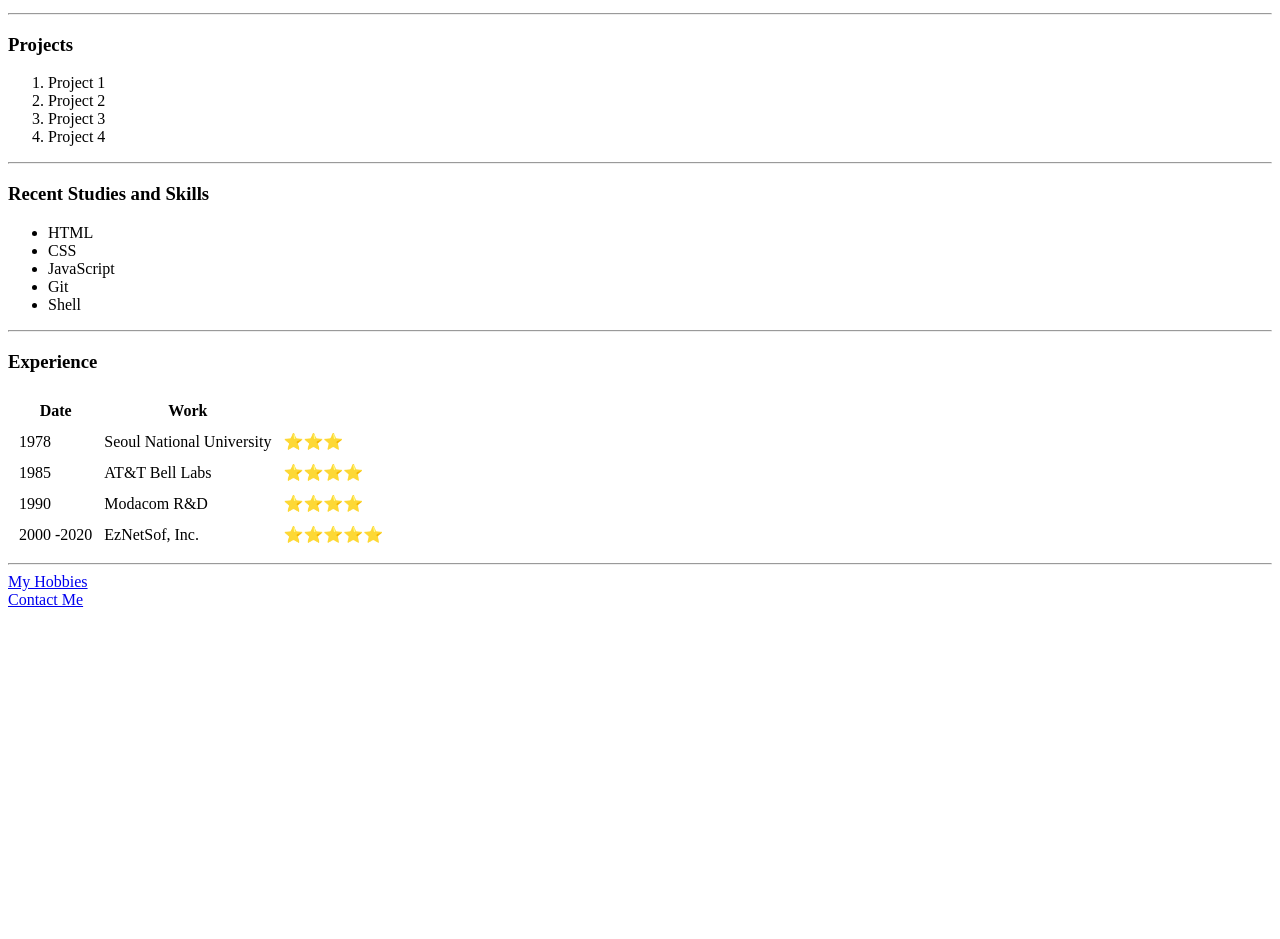
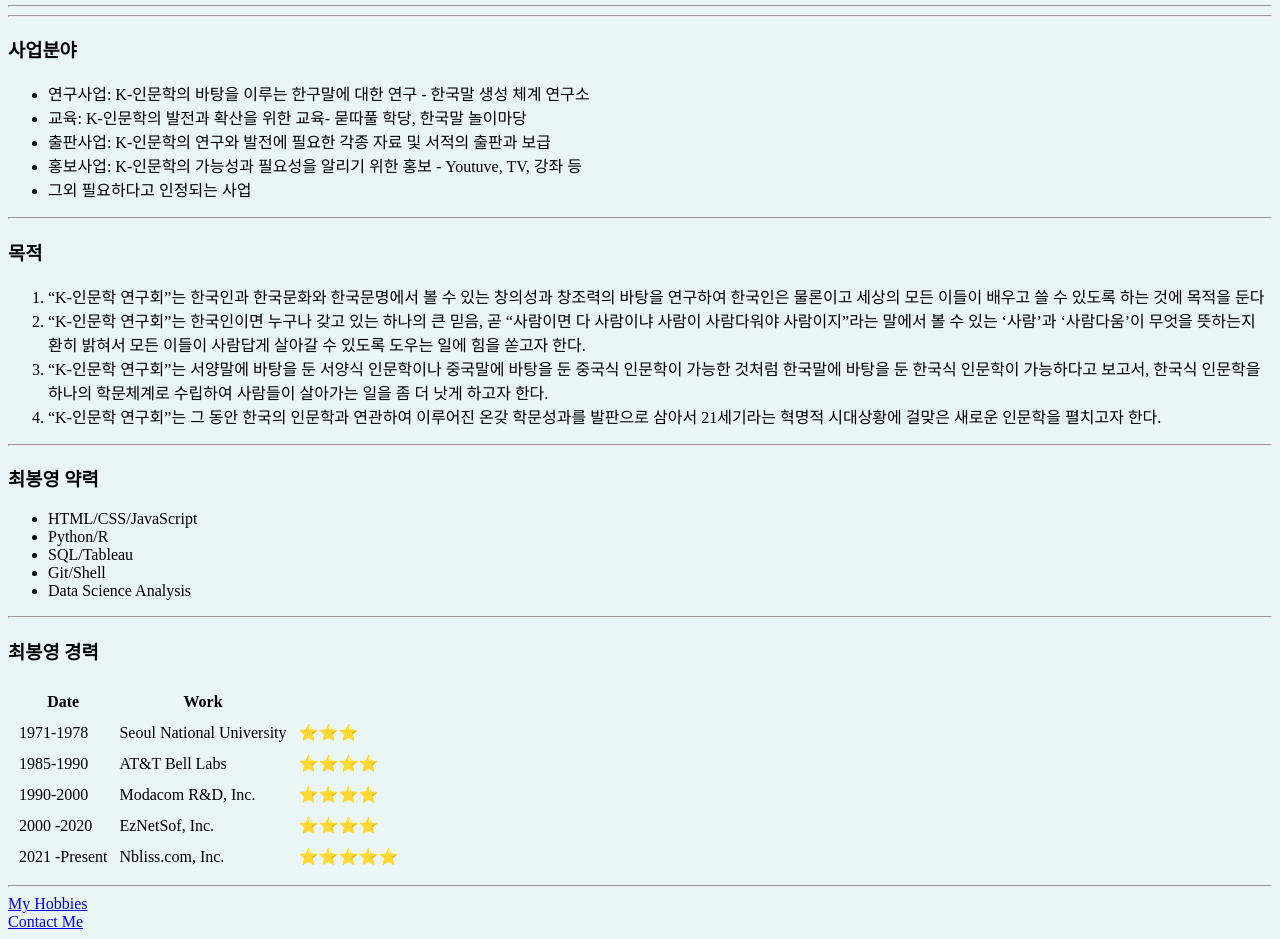
Before and after one commit to choi-bong-young/woorimal, a plain HTML site: page index.html in a window 1280 px wide. Shown: the part 502-1441 px from the top of the page. Before the commit the page ends 1119 px from the top, so only its background shows below. Drawn offline with Linux system fonts and the light colour scheme.

Commit message:
First update index.html

```diff
--- a/index.html
+++ b/index.html
@@ -5,53 +5,67 @@
     <meta charset="UTF-8">
     <meta http-equiv="X-UA-Compatible" content="IE=edge">
     <meta name="viewport" content="width=device-width, initial-scale=1.0">
-    <title>💚Moon's Personal Site</title>
+    <title>💚CHOI's Personal Site</title>
+    <link rel="stylesheet" href="css/styles.css">
+    <style>
+        body {
+            background-color: red;
+        }
+    </style>
+
+
 </head>
 <!-- https://home.unicode.org/emoji/emoji-frequency/ -->
 <!--❤️ 🖱️ 🦄 🎧 ✅ 🙏  🍀  -->
+<!-- <body style="background-color: #EAF6F6;"> -->
+<!--  -->
+<!-- <body> -->
 
-<body>
-    <table cellspacing="20" cellpadding="10" border="" >
+<body style="background-color: #EAF6F6;">
+
+    <table cellspacing="20" cellpadding="10" border="">
         <!-- <table> -->
         <tr>
-            <td><img src="images/moon.jpg" width="50%" height="50%" alt="Moon profile picture">
-            </td>
+            <td><img src="images/cby221112.jpeg" width="50%" height="50%" alt="Choi profile picture"></td>
             <td>
-                <h3>Moon Kim</h3>
-                <p><em>Founder of <strong>EzNetSoft, Inc.</strong></em></p>
-                <p>I am a grandma</p>
+                <h3>최봉영</h3>
+                <p><em>Founder of <strong>한국말 인문학 연구회</strong></em></p>
+                <p>한국식 인문학이 어떠한 것인지 묻고 따지는 일에 힘을 쏟아온 이들이 모여서 사단법인 K-인문학 연구회를 시작</p>
             </td>
         </tr>
-
+        <hr>
     </table>
 
-
     <hr>
-    <h3>Business Items</h3>
+    <hr>
+    <h3>사업분야</h3>
     <ul type="i">
-        <li>Education</li>
-        <li>App Application</li>
-        <li>Network Managemet Systme</li>
+        <li>연구사업: K-인문학의 바탕을 이루는 한구말에 대한 연구 - 한국말 생성 체계 연구소</li>
+        <li>교육: K-인문학의 발전과 확산을 위한 교육- 묻따풀 학당, 한국말 놀이마당</li>
+        <li>출판사업: K-인문학의 연구와 발전에 필요한 각종 자료 및 서적의 출판과 보급 </li>
+        <li>홍보사업: K-인문학의 가능성과 필요성을 알리기 위한 홍보 - Youtuve, TV, 강좌 등</li>
+        <li>그외 필요하다고 인정되는 사업</li>
     </ul>
     <hr>
-    <h3>Projects</h3>
+    <h3>목적</h3>
     <ol type="b">
-        <li>Project 1</li>
-        <li>Project 2</li>
-        <li>Project 3</li>
-        <li>Project 4</li>
+        <li>“K-인문학 연구회”는 한국인과 한국문화와 한국문명에서 볼 수 있는 창의성과 창조력의 바탕을 연구하여 한국인은 물론이고 세상의 모든 이들이 배우고 쓸 수 있도록 하는 것에 목적을 둔다 </li>
+        <li>“K-인문학 연구회”는 한국인이면 누구나 갖고 있는 하나의 큰 믿음, 곧 “사람이면 다 사람이냐 사람이 사람다워야 사람이지”라는 말에서 볼 수 있는 ‘사람’과 ‘사람다움’이 무엇을 뜻하는지 환히 밝혀서 모든 이들이 사람답게 살아갈 수 있도록 도우는 일에 힘을 쏟고자 한다. </li>
+        <li>“K-인문학 연구회”는 서양말에 바탕을 둔 서양식 인문학이나 중국말에 바탕을 둔 중국식 인문학이 가능한 것처럼 한국말에 바탕을 둔 한국식 인문학이 가능하다고 보고서, 한국식 인문학을 하나의 학문체계로 수립하여 사람들이 살아가는 일을 좀 더 낫게 하고자 한다. </li>
+        <li>“K-인문학 연구회”는 그 동안 한국의 인문학과 연관하여 이루어진 온갖 학문성과를 발판으로 삼아서 21세기라는 혁명적 시대상황에 걸맞은 새로운 인문학을 펼치고자 한다.
+        </li>
     </ol>
     <hr>
-    <h3>Recent Studies and Skills</h3>
+    <h3>최봉영 약력</h3>
     <ul>
-        <li>HTML</li>
-        <li>CSS</li>
-        <li>JavaScript</li>
-        <li>Git</li>
-        <li>Shell</li>
+        <li>HTML/CSS/JavaScript</li>
+        <li>Python/R</li>
+        <li>SQL/Tableau</li>
+        <li>Git/Shell</li>
+        <li>Data Science Analysis</li>
     </ul>
     <hr>
-    <h3>Experience</h3>
+    <h3>최봉영 경력</h3>
 
 
     <table cellspacing="10">
@@ -64,23 +78,28 @@
         <tbody>
 
             <tr>
-                <td>1978</td>
+                <td>1971-1978</td>
                 <td>Seoul National University</td>
                 <td>⭐⭐⭐</td>
             </tr>
             <tr>
-                <td>1985</td>
+                <td>1985-1990</td>
                 <td>AT&T Bell Labs</td>
                 <td>⭐⭐⭐⭐</td>
             </tr>
             <tr>
-                <td>1990</td>
-                <td>Modacom R&D</td>
+                <td>1990-2000</td>
+                <td>Modacom R&D, Inc.</td>
                 <td>⭐⭐⭐⭐</td>
             </tr>
             <tr>
                 <td>2000 -2020</td>
                 <td>EzNetSof, Inc.</td>
+                <td>⭐⭐⭐⭐</td>
+            </tr>
+            <tr>
+                <td>2021 -Present</td>
+                <td>Nbliss.com, Inc.</td>
                 <td>⭐⭐⭐⭐⭐</td>
             </tr>
         </tbody>
@@ -92,7 +111,7 @@
 
     <a href="hobbies.html">My Hobbies</a>
     <br>
-    <a href="contact-me27.html">Contact Me</a>
+    <a href="contact-me34.html">Contact Me</a>
 
 
 </body>
```
